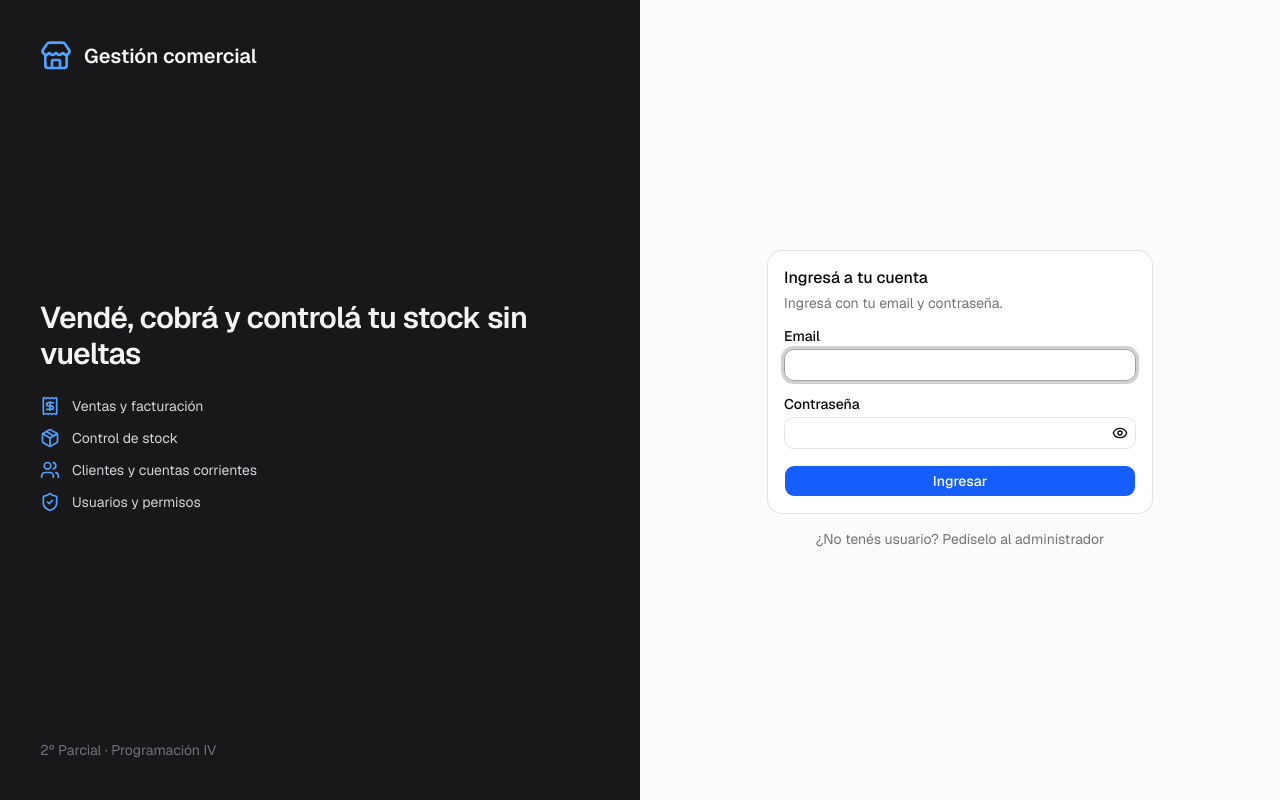
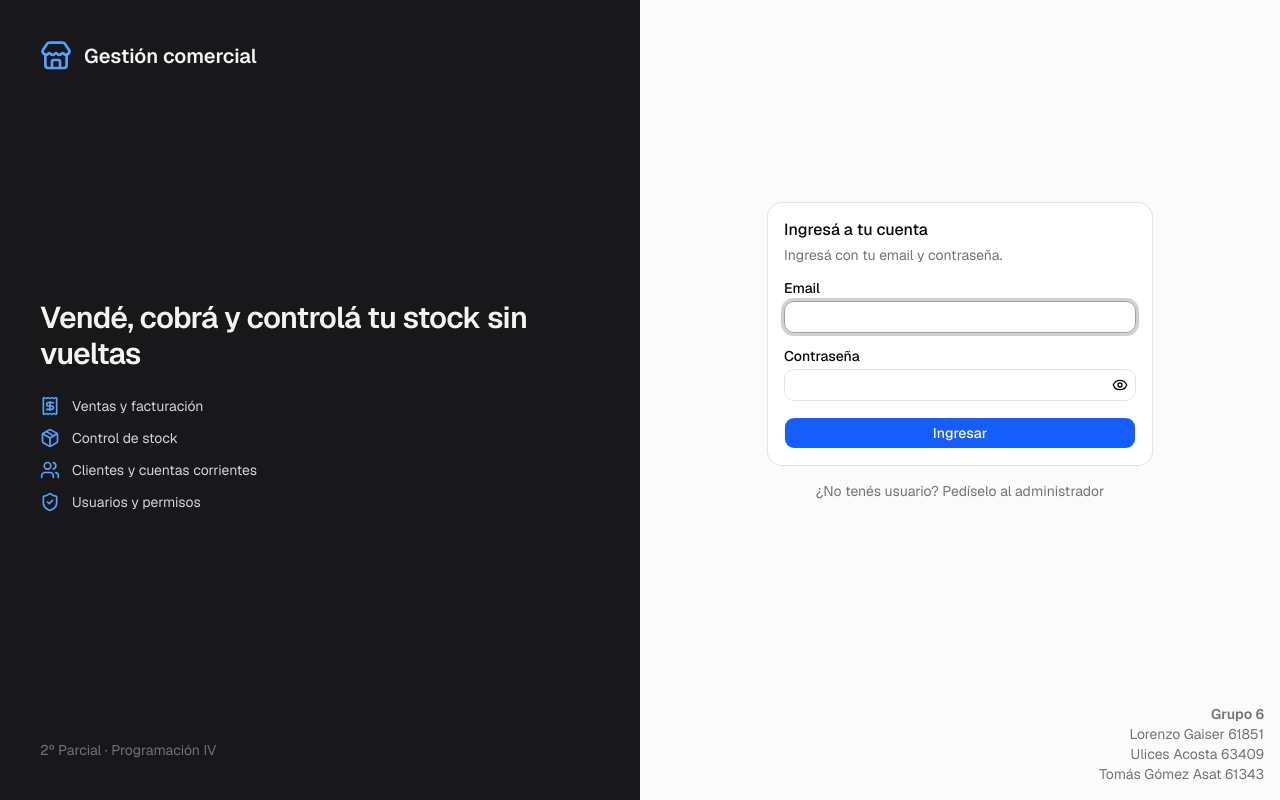
Before and after one commit to lorenz890/TUP-4-Parcial-, a Next.js app: page /login in a window 1280 px wide. Built offline with nearby package versions, Linux system fonts and the light colour scheme; no server answers.

Commit message:
agregué los datos del grupo en el login

```diff
--- a/src/app/login/page.tsx
+++ b/src/app/login/page.tsx
@@ -43,8 +43,8 @@ export default async function PaginaLogin() {
         <Texto className="text-zinc-500">2º Parcial · Programación IV</Texto>
       </Pila>
 
-      {/* Columna del formulario, centrada. */}
-      <Pila className="items-center justify-center bg-muted/40 p-4">
+      {/* Columna del formulario, centrada. El pb-28 reserva lugar para que los datos del grupo no la tapen. */}
+      <Pila className="relative items-center justify-center bg-muted/40 p-4 pb-28">
         <Card className="w-full max-w-sm">
           <CardHeader>
             <CardTitle>Ingresá a tu cuenta</CardTitle>
@@ -56,6 +56,13 @@ export default async function PaginaLogin() {
           </CardContent>
         </Card>
         <Texto className="text-muted-foreground">¿No tenés usuario? Pedíselo al administrador</Texto>
+
+        <Pila className="absolute right-4 bottom-4 gap-0 text-right text-muted-foreground">
+          <Texto className="font-semibold">Grupo 6</Texto>
+          <Texto>Lorenzo Gaiser 61851</Texto>
+          <Texto>Ulices Acosta 63409</Texto>
+          <Texto>Tomás Gómez Asat 61343</Texto>
+        </Pila>
       </Pila>
     </Grilla>
   );
```
